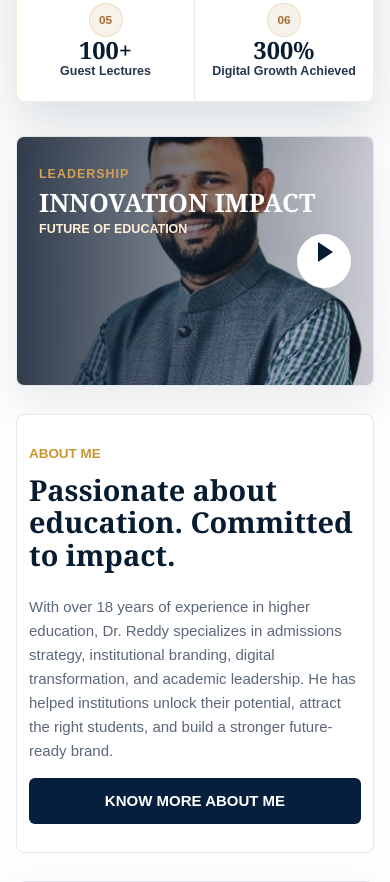
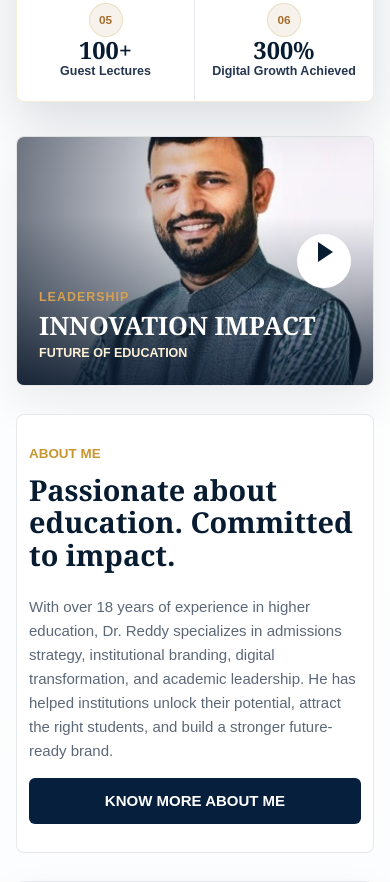
Before and after one commit to dnrkcharan/surya-narayana-sir, a website: page index.html in a window 390 px wide. Shown: the part 1464-2346 px from the top of the page. Drawn offline with Linux system fonts and the light colour scheme.

Commit message:
Move video card overlay to bottom left

```diff
--- a/assets/styles.css
+++ b/assets/styles.css
@@ -341,7 +341,9 @@
 }
 
 .video-feature::after {
-  background: linear-gradient(90deg, rgba(5, 20, 38, 0.82), rgba(5, 20, 38, 0.18));
+  background:
+    linear-gradient(180deg, transparent 32%, rgba(5, 20, 38, 0.3) 62%, rgba(5, 20, 38, 0.82)),
+    linear-gradient(90deg, rgba(5, 20, 38, 0.56), transparent 58%);
   content: "";
   inset: 0;
   position: absolute;
@@ -351,11 +353,11 @@
   color: #fff;
   display: grid;
   gap: 4px;
+  bottom: 34px;
   left: 34px;
   max-width: 280px;
   position: absolute;
   text-transform: uppercase;
-  top: 44px;
   z-index: 1;
 }
 
@@ -1072,8 +1074,8 @@
   }
 
   .video-copy {
+    bottom: 22px;
     left: 22px;
-    top: 28px;
   }
 
   .video-copy strong {
```
